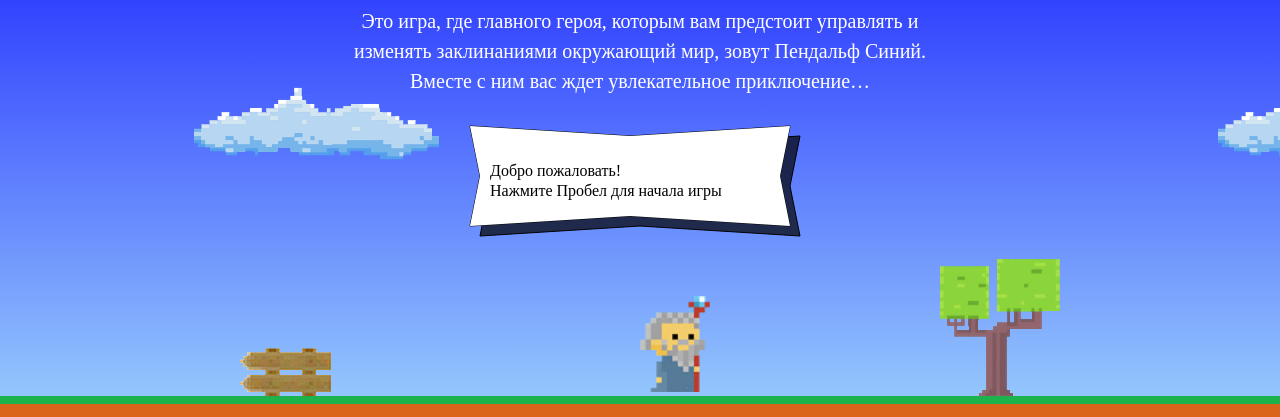
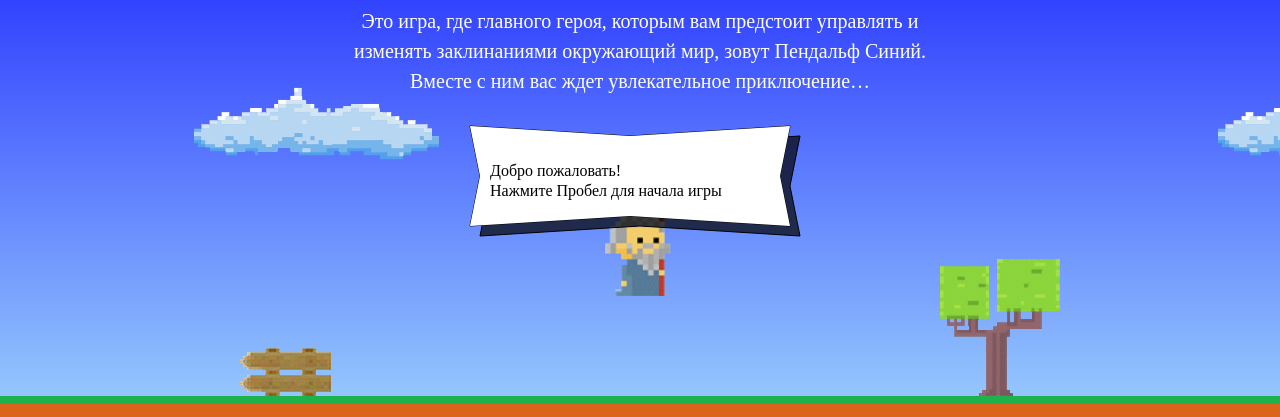
Before and after one commit to RewinKant/1040203-code-and-magick-19, a website: page index.html in a window 1280 px wide. Shown: the part 203-620 px from the top of the page. Drawn offline with Linux system fonts and the light colour scheme; a web font is replaced by a local one.

Commit message:
Исправления

```diff
--- a/index.html
+++ b/index.html
@@ -191,10 +191,10 @@
     return 1.377 * width;
   };
   var getWizardX = function(width) {
-    return width / 2;
+    return width / 2 - wizardWidth / 2;
   };
   var getWizardY = function(height) {
-    return height * 2 / 3;
+    return height * 2 / 3 - getWizardHeight(wizardWidth);
   };
 </script>
 <script src="js/game.js"></script>
```
